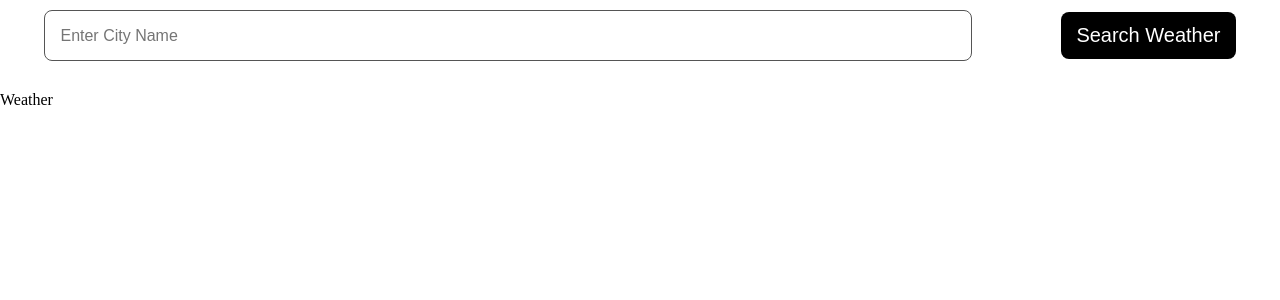
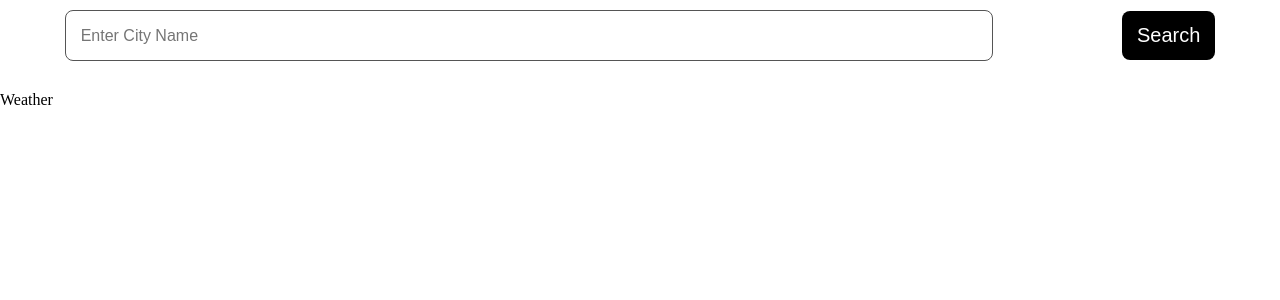
Before and after one commit to LaurenCummings/weather-project, a React (Vite) app: page / in a window 1280 px wide. Shown: the top 300 px of the page. Built offline with nearby package versions, Linux system fonts and the light colour scheme.

Commit message:
Changed text on button and increased button padding

```diff
--- a/src/App.css
+++ b/src/App.css
@@ -32,5 +32,5 @@ body {
   font-size: 20px;
   outline: none;
   cursor: pointer;
-  padding: 12px 15px;
+  padding: 13px 15px;
 }
--- a/src/components/Search.jsx
+++ b/src/components/Search.jsx
@@ -11,7 +11,7 @@ function Search({search, setSearch, handleSearch}) {
                 onChange={(event) => setSearch(event.target.value)}
             />
             <button onClick={handleSearch}>
-                Search Weather
+                Search
             </button>
         </div>
     )
```
